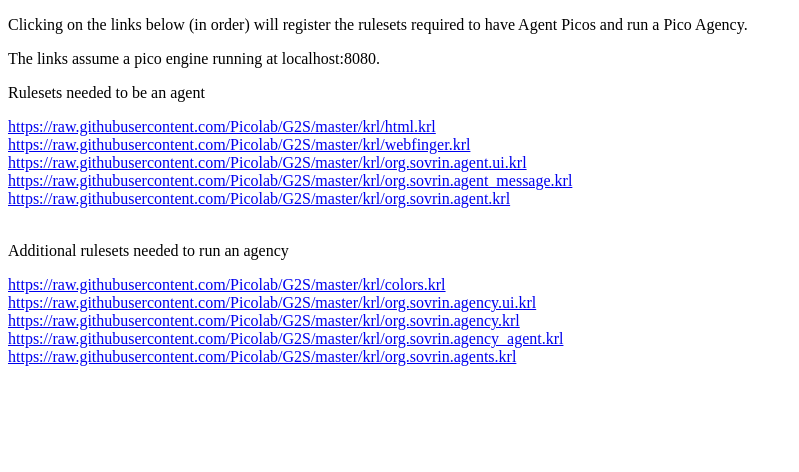
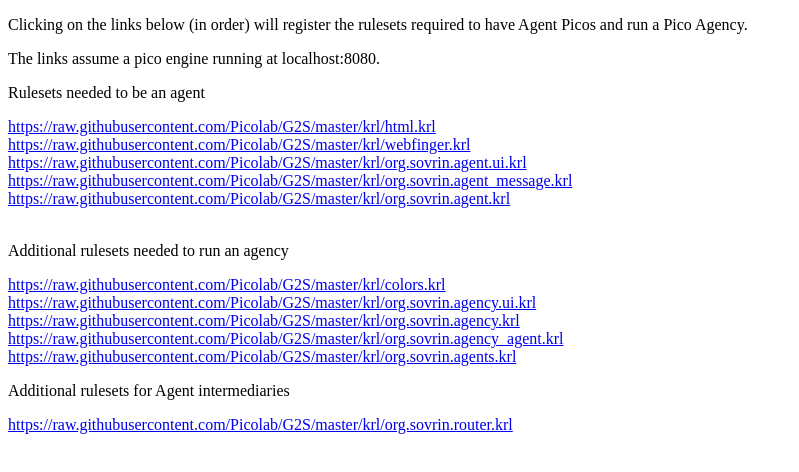
Before and after one commit to Picolab/G2S, a website: page rids.html in a window 1280 px wide. Shown: the whole page, without its empty margins (0-799 px from the left). Drawn offline with Linux system fonts and the light colour scheme.

Commit message:
for router being tested

```diff
--- a/rids.html
+++ b/rids.html
@@ -44,5 +44,7 @@
 <a href="http://localhost:8080/api/ruleset/register?url=https://raw.githubusercontent.com/Picolab/G2S/master/krl/org.sovrin.agency.krl">https://raw.githubusercontent.com/Picolab/G2S/master/krl/org.sovrin.agency.krl</a></br>
 <a href="http://localhost:8080/api/ruleset/register?url=https://raw.githubusercontent.com/Picolab/G2S/master/krl/org.sovrin.agency_agent.krl">https://raw.githubusercontent.com/Picolab/G2S/master/krl/org.sovrin.agency_agent.krl</a></br>
 <a href="http://localhost:8080/api/ruleset/register?url=https://raw.githubusercontent.com/Picolab/G2S/master/krl/org.sovrin.agents.krl">https://raw.githubusercontent.com/Picolab/G2S/master/krl/org.sovrin.agents.krl</a></br>
+<p>Additional rulesets for Agent intermediaries</p>
+<a href="http://localhost:8080/api/ruleset/register?url=https://raw.githubusercontent.com/Picolab/G2S/master/krl/org.sovrin.router.krl">https://raw.githubusercontent.com/Picolab/G2S/master/krl/org.sovrin.router.krl</a></br>
   </body>
 </html>
```
